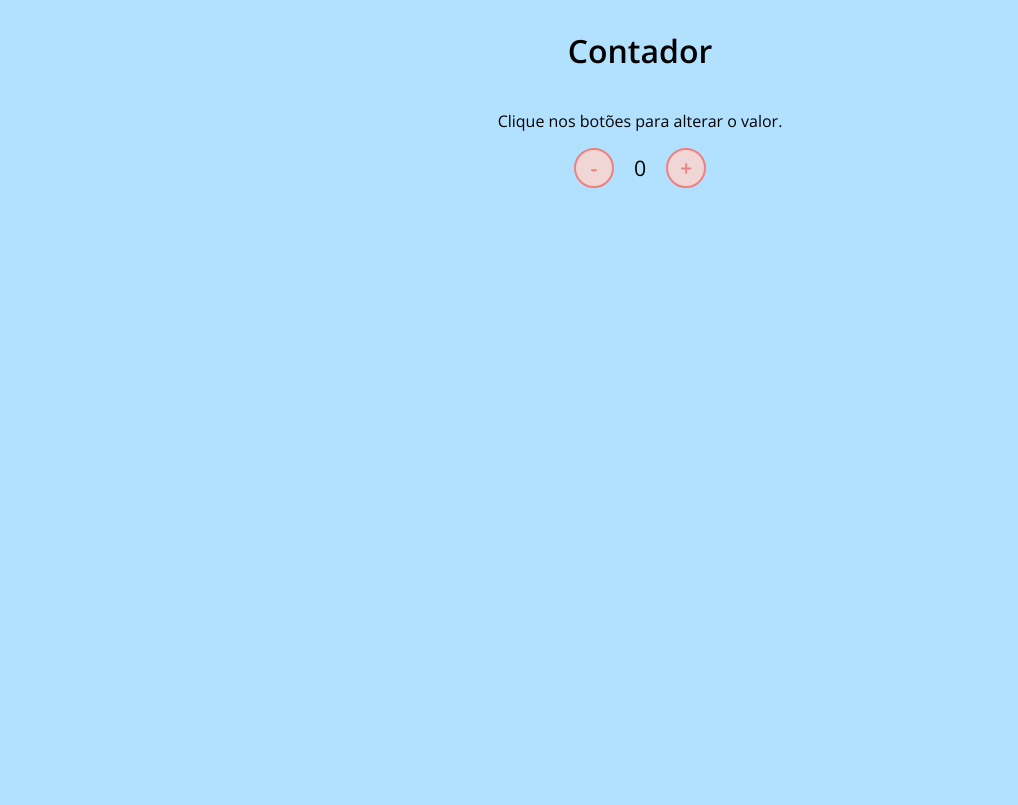
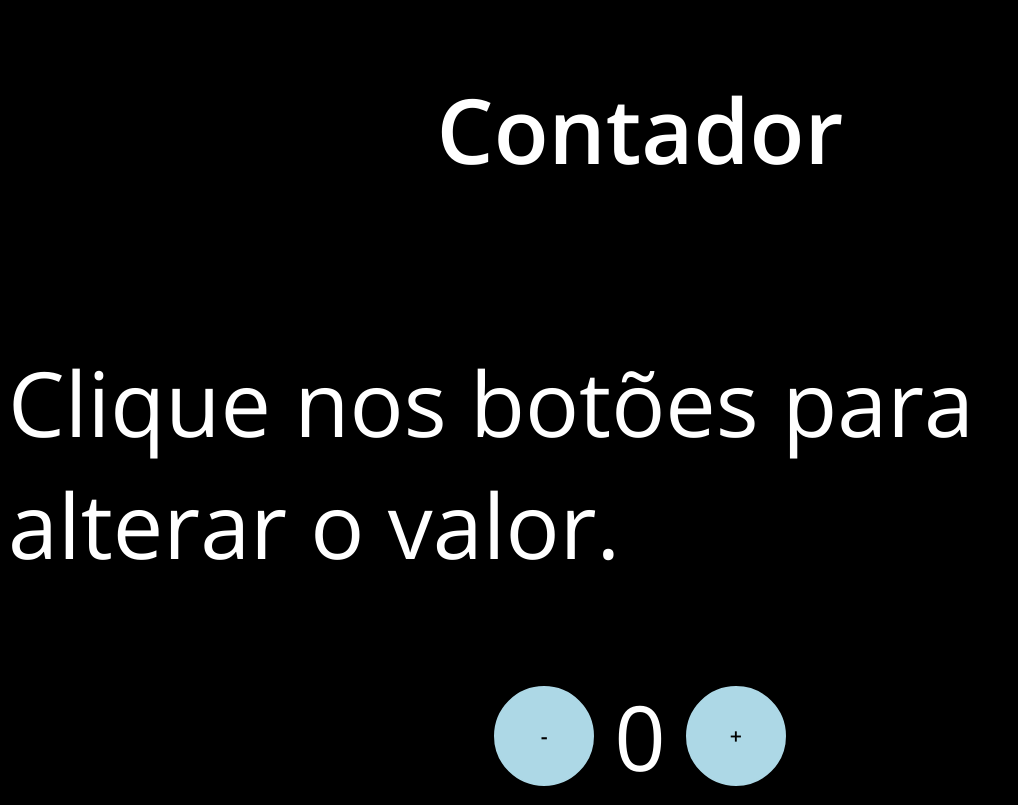
Before and after one commit to MarceloLima11/Contador, a plain HTML site: page index.html in a window 1280 px wide. Shown: the whole page, without its empty margins (0-1018 px from the left). Drawn offline with nearby package versions, Linux system fonts and the light colour scheme.

Commit message:
preto e branco

```diff
--- a/Assets/css/styles.css
+++ b/Assets/css/styles.css
@@ -1,7 +1,8 @@
 @import url('https://fonts.googleapis.com/css2?family=Open+Sans:wght@300;600&display=swap');
 
 *{
-    font-family: "Open Sans", sans-serif
+    font-family: "Open Sans", sans-serif;
+    font-size: 90px;
 }
 
 body{
@@ -9,16 +10,24 @@ body{
     align-items: center;
     justify-content: center;
     flex-direction: column;
-    background-color: rgb(177, 225, 255);
+    background-color: black;
+}
+
+body h1{
+    color: white;
+}
+
+body p{
+    color: white;
 }
 
 button{
-    height: 40px;
-    width: 40px;
+    height: 100px;
+    width: 100px;
     border-radius: 50%;
-    border: 2px solid lightcoral;
-    background-color: rgb(241, 214, 214);
-    color: lightcoral;
+    border: 2px solid lightblue;
+    background-color: lightblue;
+    color: black;
     font-size: 16pt;
     font-weight: 600;
     text-align: center;
@@ -26,11 +35,13 @@ button{
 
 #counter{
     display: flex;
+    align-items: center;
 }
 
 #currentNumber{
     display: flex;
     align-items: center;
     margin: 0 20px;
-    font-size: 16pt;
+    font-size: 90px;
+    color: white;
 }
```
